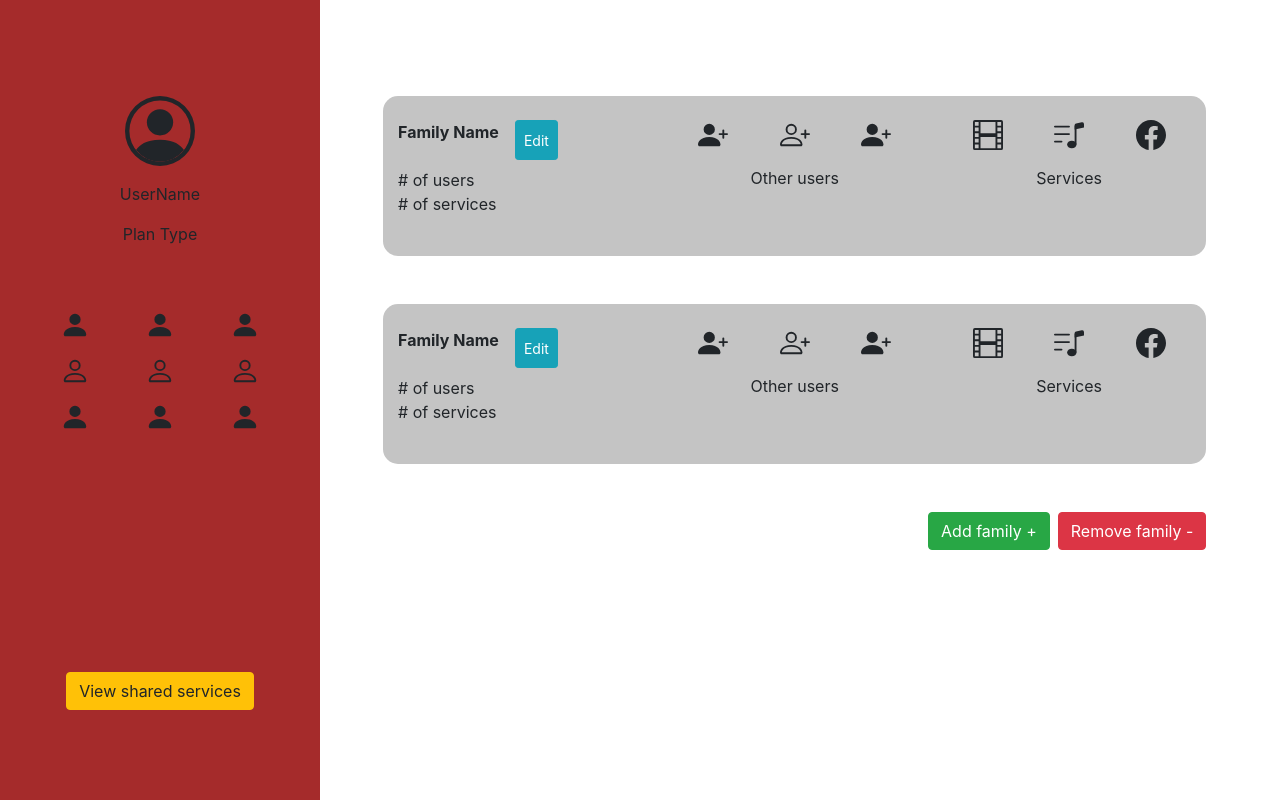
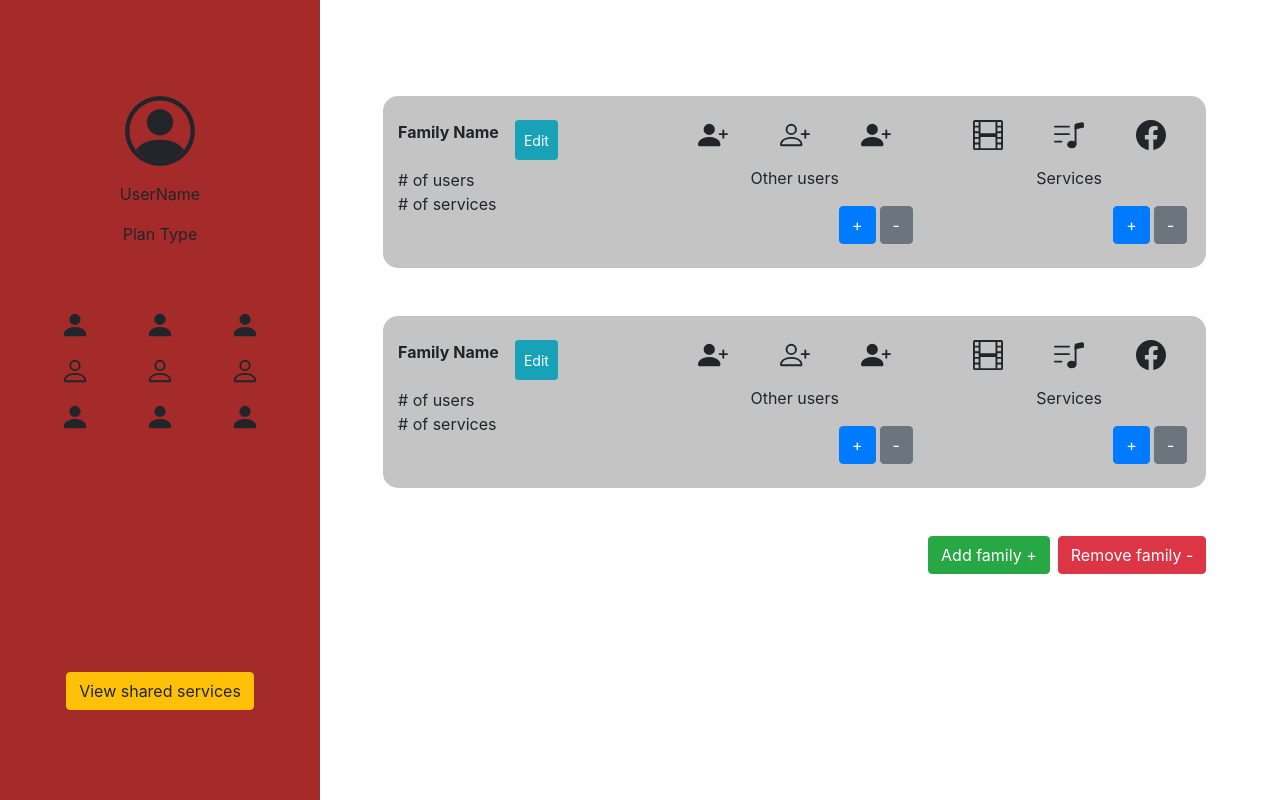
Before and after one commit to FamPassLLC/FamPass, a React app: page / in a window 1280 px wide. Built offline with nearby package versions, Linux system fonts and the light colour scheme.

Commit message:
finished UI for FamilyPage and FamilyDisplay and SideBar

```diff
--- a/client/components/FamilyDisplay.jsx
+++ b/client/components/FamilyDisplay.jsx
@@ -1,8 +1,42 @@
-import React, { Component } from 'react';
+import React, { Component, useState, useEffect } from 'react';
 import { Switch, Route, Link } from 'react-router-dom';
 import { render } from 'react-dom';
 
 function FamilyDisplay() {
+  //edit family name if necessary, update family name in db
+  const [familyName, updateFamilyName] = useState('');
+  //   useEffect(() => {
+  //     Axios
+  //     .get('')
+  //     .then(result => {
+  //       updateFamilyName(result.data);
+  //     })
+  //     .catch(err => console.log(err));
+  //   }, []);
+
+  //display total number of users in family
+  const [totalUsers, displayTotalUsers] = useState('');
+  //   useEffect(() => {
+  //     Axios
+  //     .get('')
+  //     .then(result => {
+  //       displayTotalUsers(result.data);
+  //     })
+  //     .catch(err => console.log(err));
+  //   }, []);
+
+  //display total number of services in family
+  const [totalServices, displayTotalServices] = useState('');
+  //   useEffect(() => {
+  //     Axios.get('')
+  //       .then((result) => {
+  //         displayTotalServices(result.data);
+  //       })
+  //       .catch((err) => console.log(err));
+  //   }, []);
+
+  //button to add (create) new user in family
+  //button to add (create) new service in family
   return (
     <div
       className='d-flex mb-5 justify-content-around'
@@ -11,6 +45,7 @@ function FamilyDisplay() {
       <div className='py-4 col-4'>
         <div className='d-flex'>
           <p className='mr-3'>
+            {/* update name to be dynamic from backend */}
             <strong>Family Name</strong>
           </p>
           <button className='btn btn-info btn-sm'>Edit</button>
@@ -64,6 +99,10 @@ function FamilyDisplay() {
           </svg>
         </div>
         <p className='text-center mt-3'>Other users</p>
+        <div className='d-flex justify-content-end'>
+          <button className='btn btn-primary mr-1'>+</button>
+          <button className='btn btn-secondary mr-1'>-</button>
+        </div>
       </div>
 
       <div className='col-4 py-4 '>
@@ -114,6 +153,10 @@ function FamilyDisplay() {
           </svg>
         </div>
         <p className='text-center mt-3'>Services</p>
+        <div className='d-flex justify-content-end'>
+          <button className='btn btn-primary mr-1'>+</button>
+          <button className='btn btn-secondary mr-1'>-</button>
+        </div>
       </div>
     </div>
   );
--- a/client/components/SideBar.jsx
+++ b/client/components/SideBar.jsx
@@ -4,6 +4,39 @@ import { render } from 'react-dom';
 import axios from 'axios';
 
 function SideBar() {
+  //generate profile icon
+  const [profileIcon, setProfileIcon] = useState('');
+  // useEffect(() => {
+  //   Axios
+  //   .get('')
+  //   .then(result => {
+  //     setProfileIcon(result.data);
+  //   })
+  //   .catch(err => console.log(err));
+  // }, []);
+
+  //after logged in, extract username from db
+  const [userName, setUserName] = useState('');
+  // useEffect(() => {
+  //   Axios
+  //   .get('')
+  //   .then(result => {
+  //     setUserName(result.data);
+  //   })
+  //   .catch(err => console.log(err));
+  // }, []);
+
+  //extract total number of user profile icons
+  const [totalUsers, setTotalUsers] = useState([]);
+  // useEffect(() => {
+  //   Axios
+  //   .get('')
+  //   .then(result => {
+  //     setTotalUsers(result.data);
+  //   })
+  //   .catch(err => console.log(err));
+  // }, []);
+
   return (
     <div
       style={{ backgroundColor: 'rgb(165, 43, 43)', height: '100vh' }}
```
